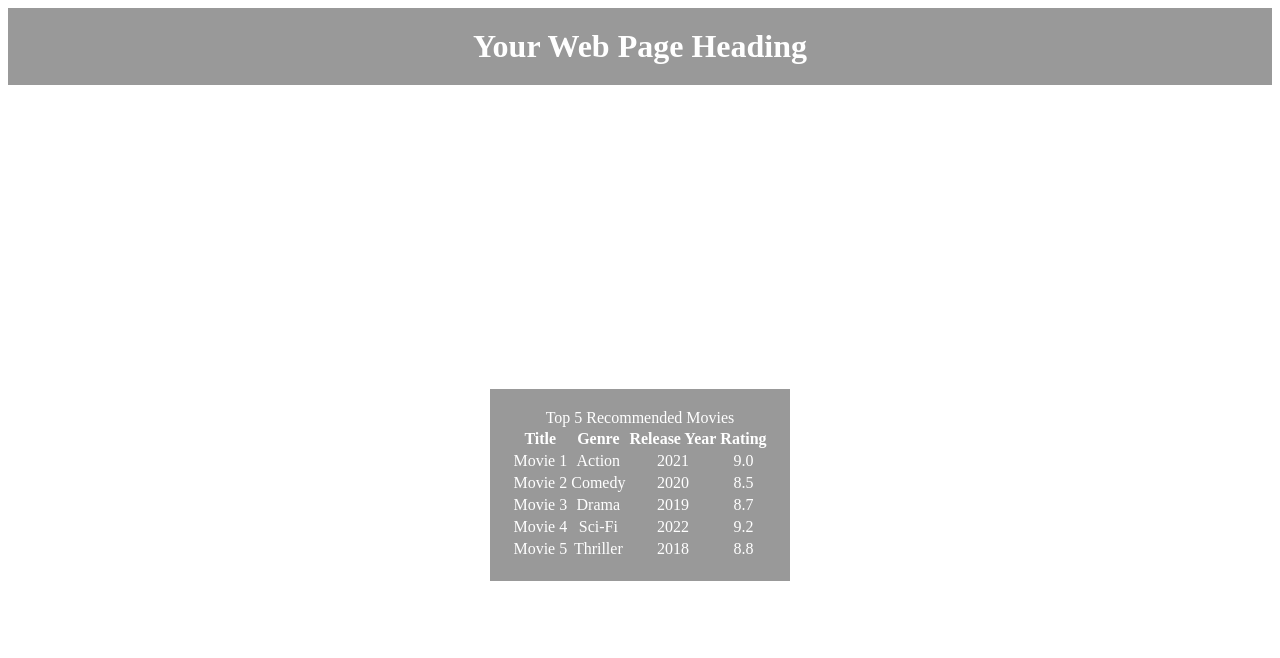
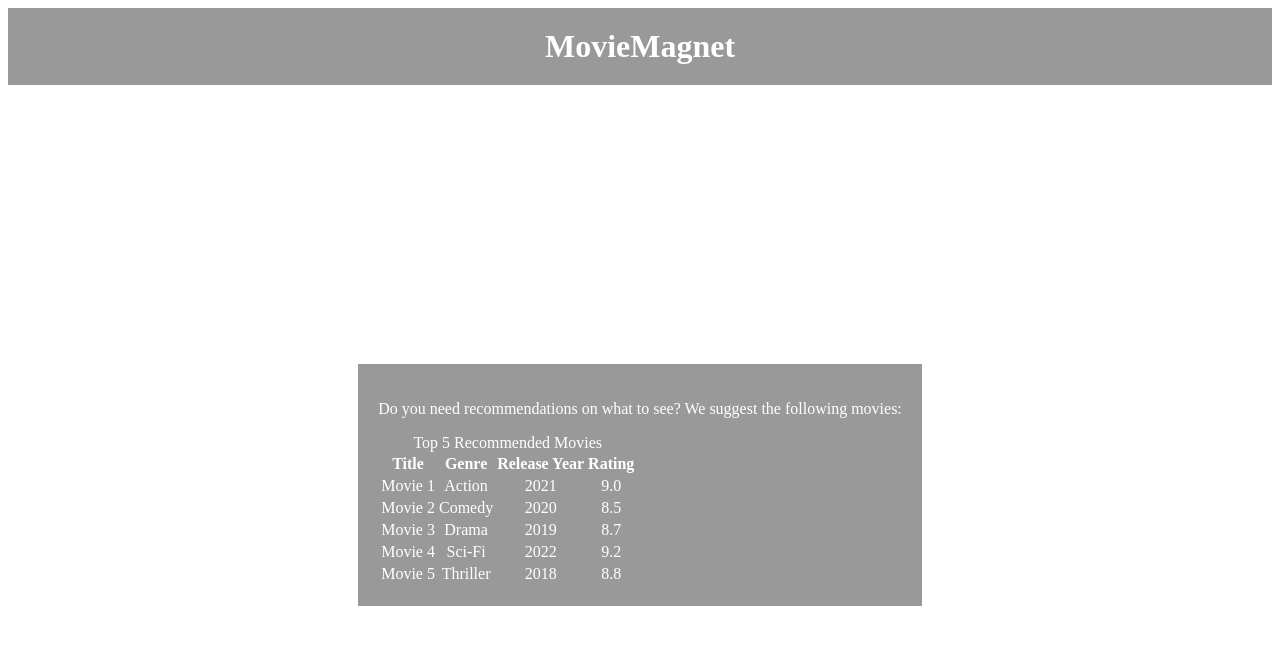
Before and after one commit to ADS-2023-FR2/Agile_Project, a Flask app: template server/templates/hello.html in a window 1280 px wide. Shown: the top 658 px of the page. Run offline with Flask 3, Linux system fonts and the light colour scheme; the template is opened without the code that fills it, so the values that code supplies are empty.

Commit message:
Title + Table

```diff
--- a/server/templates/hello.html
+++ b/server/templates/hello.html
@@ -9,13 +9,12 @@
 <body>
 
 <div class="top-container">
-    <h1>Your Web Page Heading</h1>
+    <h1>MovieMagnet</h1>
 </div>
 
 <div class="center-container">
     <div class="form-container">
-        <!-- Your login/register form goes here -->
-        <!-- ... -->
+        <p class="recommendation-intro">Do you need recommendations on what to see? We suggest the following movies:</p>
 
         <!-- Table with top 5 recommended movies -->
         <table>
```
